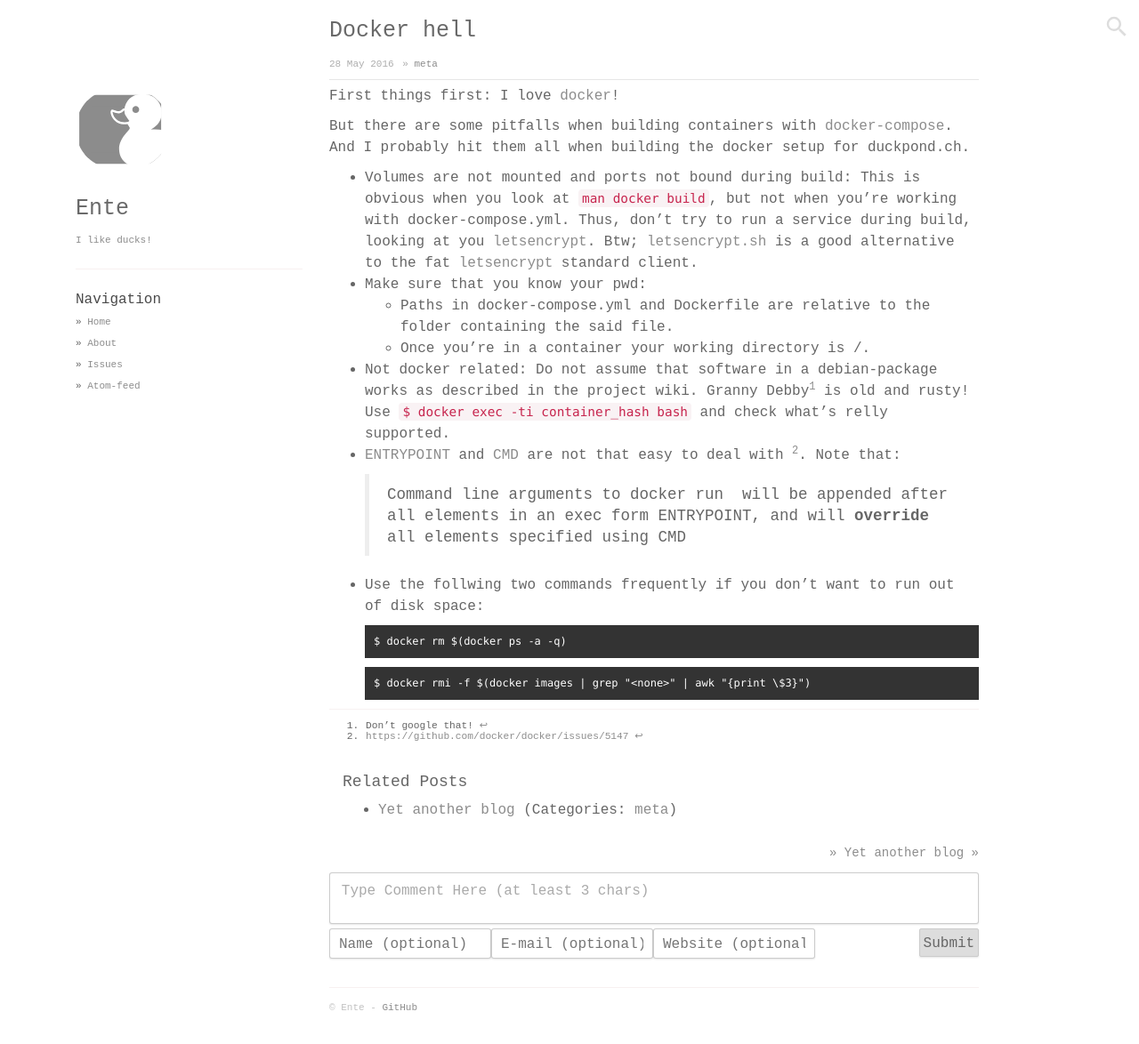
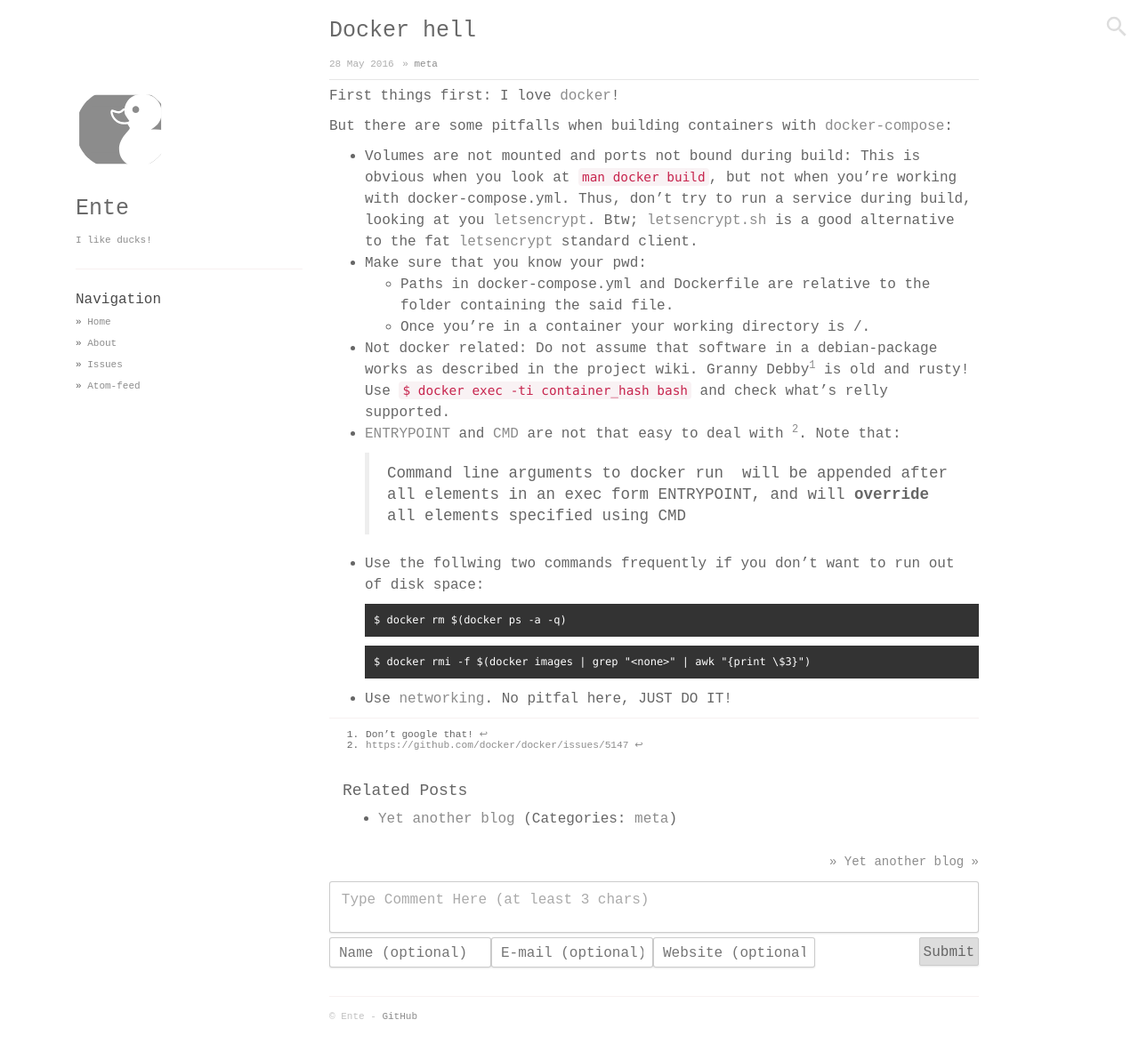
Before and after one commit to Enteee/duckpond.ch, a Jekyll site: the page built from _posts/2016-05-28-docker_hell.md, in a window 1280 px wide. Shown: the whole page at 89% size. Built offline with Jekyll 4.4.1, drawn with Linux system fonts in a browser that asks for light colours; comment, search, counter and statistics services are not loaded; grey boxes are pictures that could not be loaded.

Commit message:
networking

````diff
--- a/_posts/2016-05-28-docker_hell.md
+++ b/_posts/2016-05-28-docker_hell.md
@@ -7,7 +7,7 @@ categories: [meta]
 
 First things first: I love [docker]!
 
-But there are some pitfalls when building containers with [docker-compose]. And I probably hit them all when building the docker setup for duckpond.ch.
+But there are some pitfalls when building containers with [docker-compose]:
 
 * Volumes are not mounted and ports not bound during build: This is obvious when you look at ```man docker build```, but not when you're working with docker-compose.yml. Thus, don't try to run a service during build, looking at you [letsencrypt]. Btw; [letsencrypt.sh] is a good alternative to the fat [letsencrypt] standard client.
 * Make sure that you know your pwd:
@@ -27,11 +27,13 @@ But there are some pitfalls when building containers with [docker-compose]. And
   ```
   $ docker rmi -f $(docker images | grep "<none>" | awk "{print \$3}")
   ```
+* Use [networking]. No pitfal here, JUST DO IT!
 
 [^1]:Don't google that!
 [^2]:[https://github.com/docker/docker/issues/5147](https://github.com/docker/docker/issues/5147)
 
 [docker]:https://www.docker.com/
 [docker-compose]:https://docs.docker.com/compose/
+[networking]:https://docs.docker.com/compose/networking/
 [letsencrypt]:https://letsencrypt.org/
 [letsencrypt.sh]:https://github.com/lukas2511/letsencrypt.sh
````
